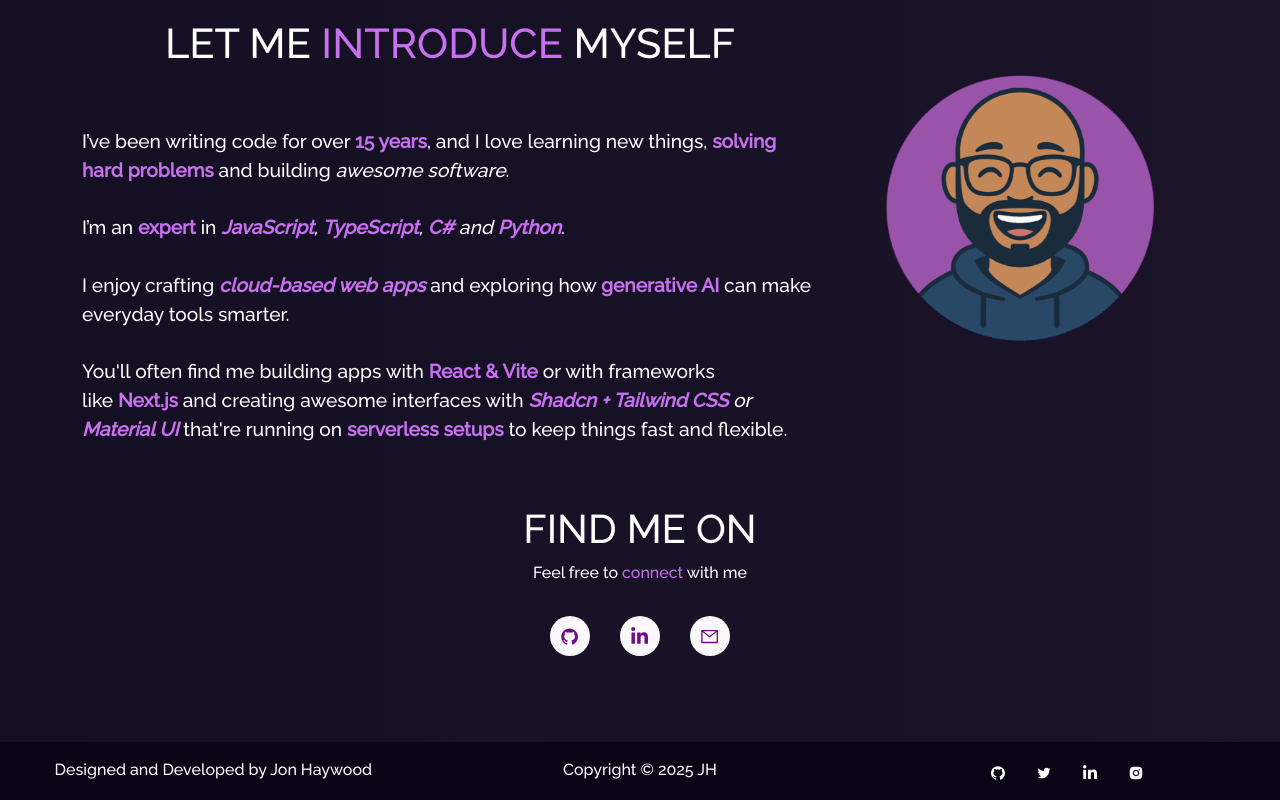
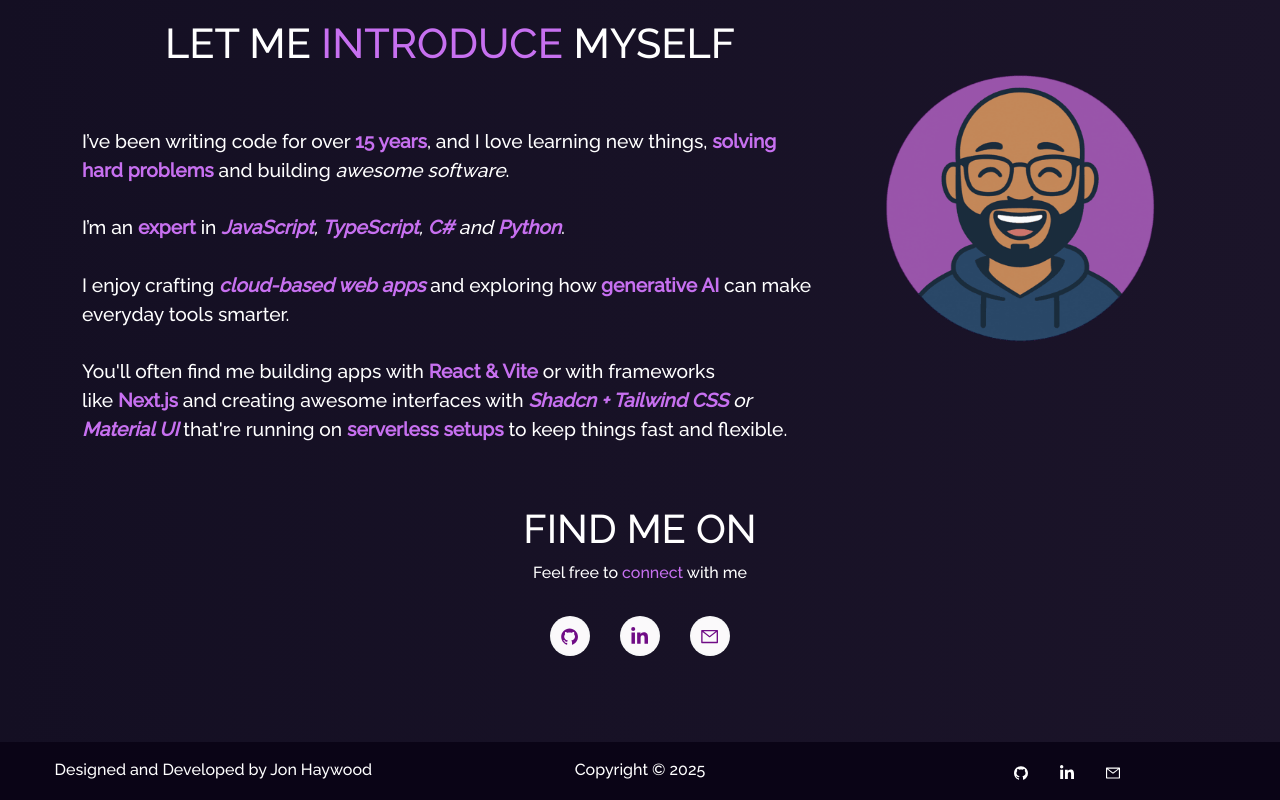
Before and after one commit to MateenAkram1/Mateen-s_portfolio, a React (Vite) app: page / in a window 1280 px wide. Shown: the part 807-1607 px from the top of the page. Built offline with nearby package versions, Linux system fonts and the light colour scheme.

Commit message:
edited footer

```diff
--- a/src/components/Footer.tsx
+++ b/src/components/Footer.tsx
@@ -1,9 +1,5 @@
 import { Container, Row, Col } from "react-bootstrap";
-import {
-  AiFillGithub,
-  AiOutlineTwitter,
-  AiFillInstagram,
-} from "react-icons/ai";
+import { AiFillGithub, AiOutlineMail } from "react-icons/ai";
 import { FaLinkedinIn } from "react-icons/fa";
 
 export function Footer() {
@@ -16,7 +12,7 @@
           <h3>Designed and Developed by Jon Haywood</h3>
         </Col>
         <Col md="4" className="footer-copywright">
-          <h3>Copyright © {year} JH</h3>
+          <h3>Copyright © {year}</h3>
         </Col>
         <Col md="4" className="footer-body">
           <ul className="footer-icons">
@@ -32,17 +28,7 @@
             </li>
             <li className="social-icons">
               <a
-                href="https://twitter.com/Soumyajit4419"
-                style={{ color: "white" }}
-                target="_blank"
-                rel="noopener noreferrer"
-              >
-                <AiOutlineTwitter />
-              </a>
-            </li>
-            <li className="social-icons">
-              <a
-                href="https://www.linkedin.com/in/soumyajit4419/"
+                href="https://www.linkedin.com/in/jonathanhaywood/"
                 style={{ color: "white" }}
                 target="_blank"
                 rel="noopener noreferrer"
@@ -52,12 +38,12 @@
             </li>
             <li className="social-icons">
               <a
-                href="https://www.instagram.com/soumyajit4419"
+                href="mailto:jonathan.haywood@gmail.com"
                 style={{ color: "white" }}
                 target="_blank"
                 rel="noopener noreferrer"
               >
-                <AiFillInstagram />
+                <AiOutlineMail />
               </a>
             </li>
           </ul>
```
